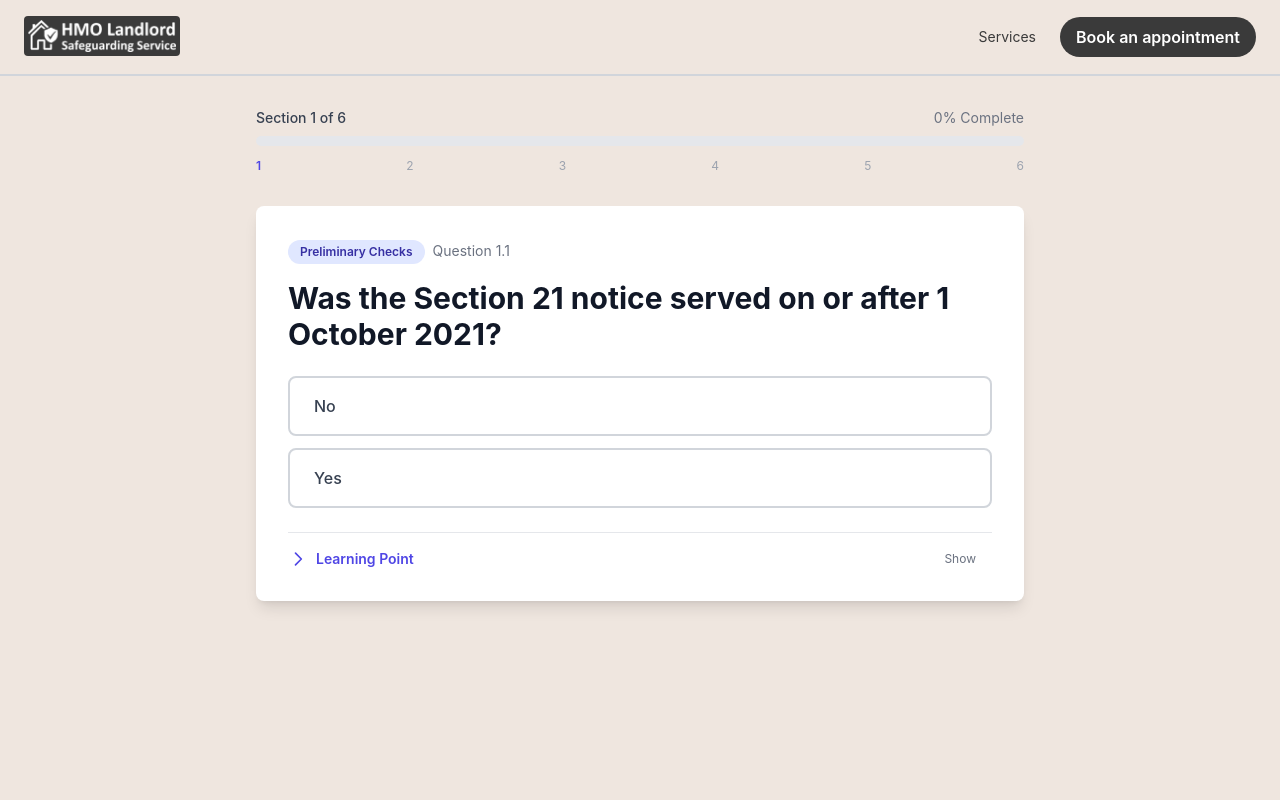
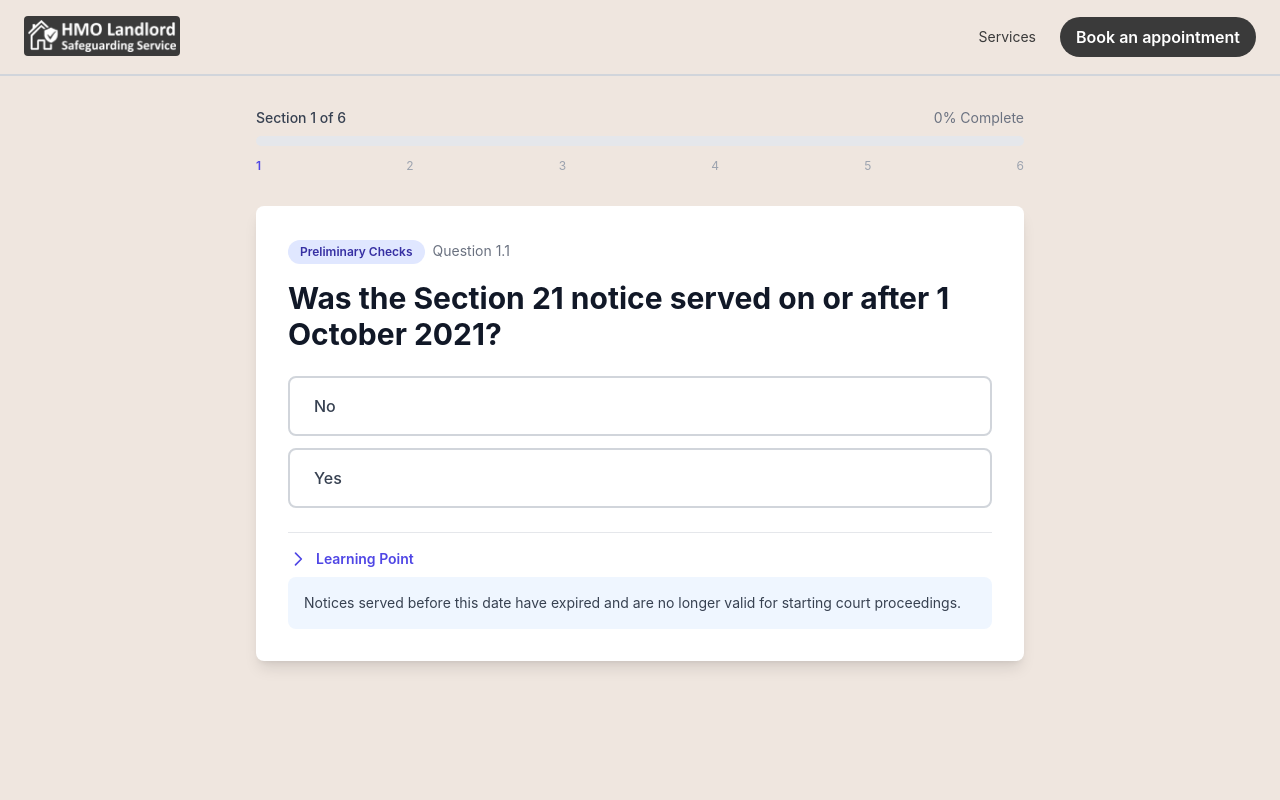
Before and after one commit to nelcostaa/Section21Validation, a React (Vite) app: page / in a window 1280 px wide. Both pictures are taken after a click on the button "Start the assessment". Shown: the top 800 px of the page. Built offline with nearby package versions, Linux system fonts and the light colour scheme.

Commit message:
chore: always show Learning Point (remove toggle)

```diff
--- a/src/components/LearningPoint.jsx
+++ b/src/components/LearningPoint.jsx
@@ -1,41 +1,15 @@
-import { useState } from 'react'
-
 const LearningPoint = ({ content }) => {
-  const [isExpanded, setIsExpanded] = useState(false)
-
   if (!content) return null
 
   return (
     <div className="mt-6 border-t border-gray-200 pt-4">
-      <button
-        onClick={() => setIsExpanded(!isExpanded)}
-        className="w-full flex items-center justify-between text-left focus:outline-none focus:ring-2 focus:ring-indigo-500 focus:ring-offset-2 rounded-lg p-2 -m-2"
-        aria-expanded={isExpanded}
-      >
-        <span className="text-sm font-semibold text-indigo-600 flex items-center">
-          <svg
-            className={`w-5 h-5 mr-2 transition-transform duration-200 ${
-              isExpanded ? 'transform rotate-90' : ''
-            }`}
-            fill="none"
-            stroke="currentColor"
-            viewBox="0 0 24 24"
-          >
-            <path
-              strokeLinecap="round"
-              strokeLinejoin="round"
-              strokeWidth={2}
-              d="M9 5l7 7-7 7"
-            />
+      <div className="text-sm font-semibold text-indigo-600 flex items-center mb-2">
+        <svg className="w-5 h-5 mr-2" fill="none" stroke="currentColor" viewBox="0 0 24 24">
+          <path strokeLinecap="round" strokeLinejoin="round" strokeWidth={2} d="M9 5l7 7-7 7" />
         </svg>
         Learning Point
-        </span>
-        <span className="text-xs text-gray-500">
-          {isExpanded ? 'Hide' : 'Show'}
-        </span>
-      </button>
-      {isExpanded && (
-        <div className="mt-3 p-4 bg-blue-50 rounded-lg text-sm text-gray-700">
+      </div>
+      <div className="mt-1 p-4 bg-blue-50 rounded-lg text-sm text-gray-700">
         <p className="whitespace-pre-line">
           {content.split(/(https?:\/\/[^\s]+)/g).map((part, index) => {
             if (part.match(/^https?:\/\//)) {
@@ -55,7 +29,6 @@ const LearningPoint = ({ content }) => {
           })}
         </p>
       </div>
-      )}
     </div>
   )
 }
```
Lines whose indentation alone changed are shown as unchanged.
